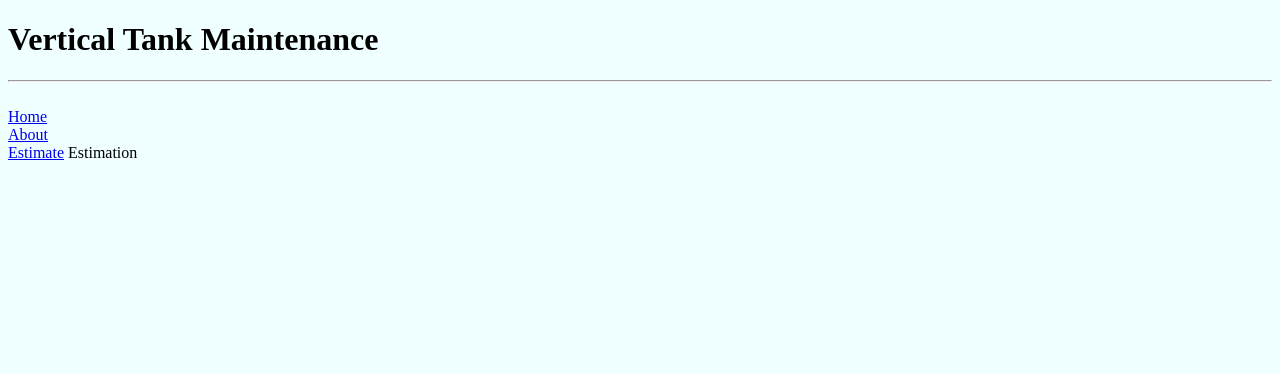
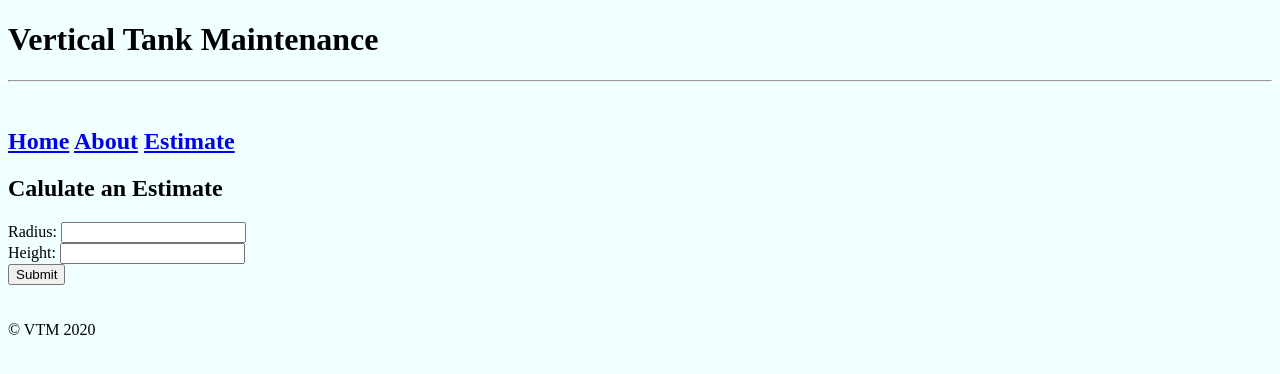
Before and after one commit to sydney-anderson1/VTM, a Flask app: page /estimate in a window 1280 px wide. Shown: the top 374 px of the page. Run offline with Flask 2, Linux system fonts and the light colour scheme.

Commit message:
finalizing code

```diff
--- a/static/css/stylesheet.css
+++ b/static/css/stylesheet.css
@@ -1,3 +1,8 @@
 body{
     background-color: azure;
 }
+
+h1{
+    color: black;
+    font-size: 30;
+}
--- a/templates/base.html
+++ b/templates/base.html
@@ -6,20 +6,27 @@
     <title>{% block title %} {% endblock%}</title>
     <link rel="stylesheet" type="text/css" href="{{ url_for('static', filename='css/stylesheet.css') }}">
 </head>
+
+
 <body>
     <div>
         <h1>Vertical Tank Maintenance</h1>
         <hr>
         <br>
-        <a href="/index">Home</a>
-        <br>
-        <a href="/about">About</a>
-        <br>
-        <a href="/estimate">Estimate</a>
+        <h2>
+            <a href=/>Home</a>
+            <a href=/about>About</a>
+            <a href=/estimate>Estimate</a>
+         </h2>
         {% block body %}
 
         {% endblock %}
 
     </div>
+    <br>
+    <br>
+    <div>
+        <div class="footer">© VTM 2020</div>
+    </div>
 </body>
 </html>
--- a/templates/estimate.html
+++ b/templates/estimate.html
@@ -1,6 +1,20 @@
 {% extends 'base.html' %}
 
-{% block title %} Welcome to Mike's Page {% endblock %}
+{% block title %} Estimation {% endblock %}
 
 
-{% block body %} Estimation {% endblock %}
+{% block body %}
+
+<h2>Calulate an Estimate</h2>
+<form action="/estimate" method="POST">
+    <label for="radius">Radius:</label>
+    <input type="text" id="radius" name="radius" />
+    <br>
+    <label for="height">Height:</label>
+    <input type="text" id="height" name="height" />
+    <br>
+    <input type="submit" id="Submit" name="Calculate" />
+</form>
+
+
+{% endblock %}
--- a/templates/index.html
+++ b/templates/index.html
@@ -4,10 +4,10 @@
 
 <h2>Welcome to VTM!</h2>
 
-<img src="https://imgur.com/a/cWmmxLb"
-    width="400"
-    height="300" />
+<img src=="{{url_for('static',filename='above_ground_vertical_tanks.jpg')}}, alt="tank">
 
+<br>
 
+<p>Lorem ipsum dolor, sit amet consectetur adipisicing elit. Ullam voluptatum ratione tempora labore nostrum dicta dolorum quidem fugit odio obcaecati, excepturi quisquam saepe odit repudiandae vero quae deserunt culpa. Optio!</p>
 
 {% endblock %}
```
Also changed, not shown: templates/about.html (+11 -2 lines), static/above_ground_vertical_tanks.jpg (added).
